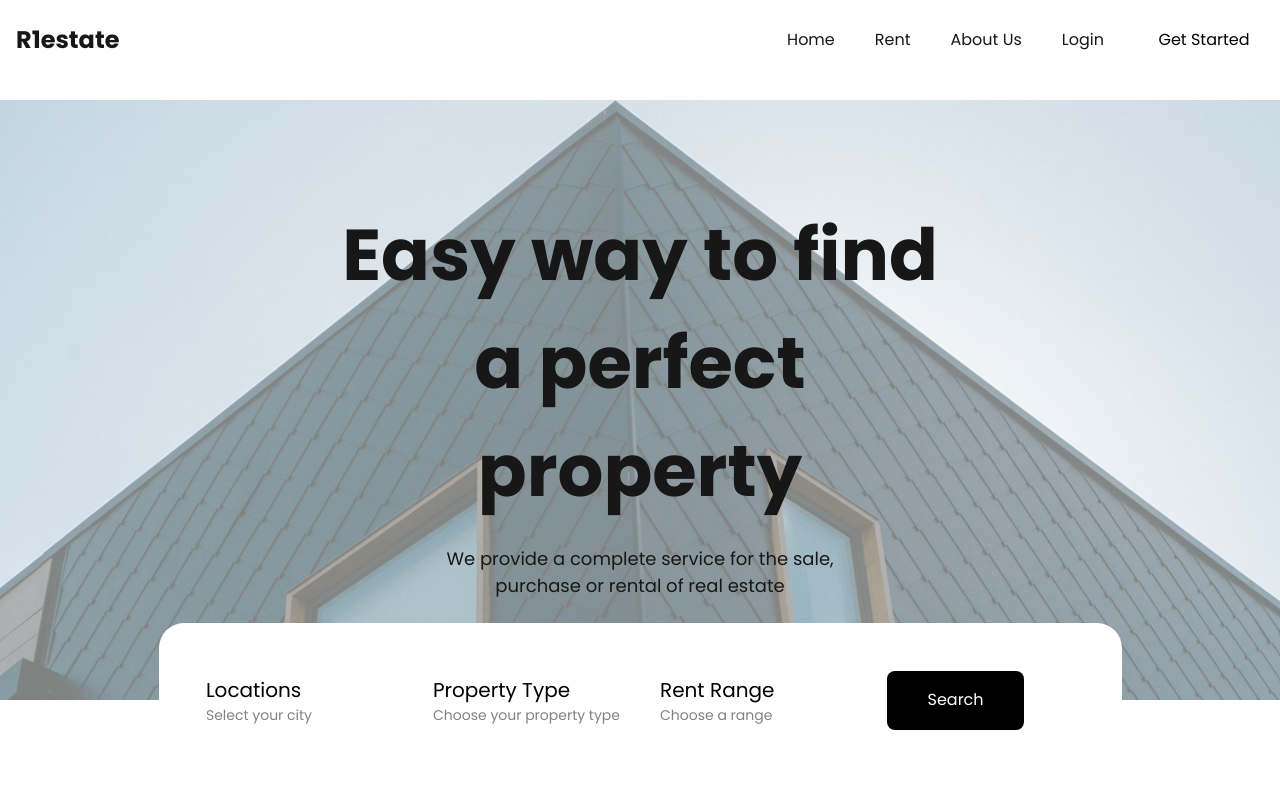
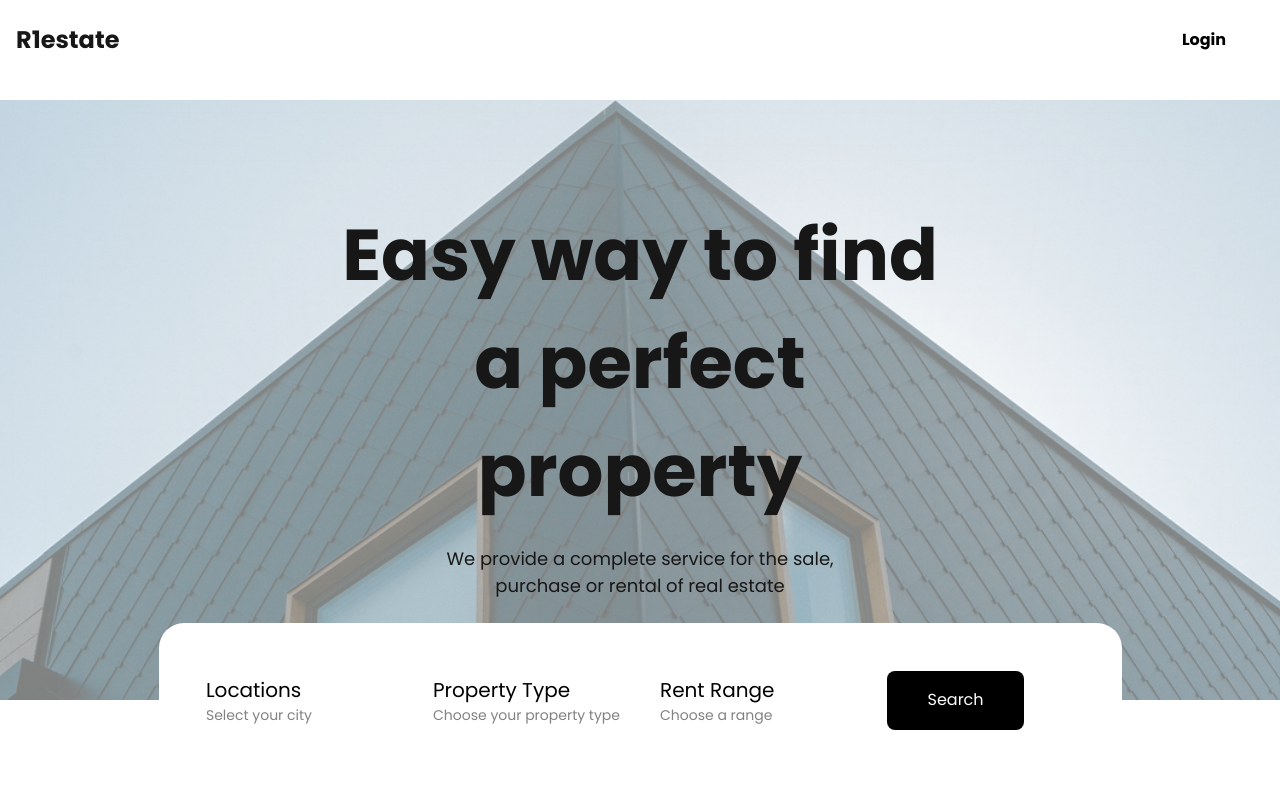
Before and after one commit to muhammadarii/RiPlaylist, a Next.js app: page / in a window 1280 px wide. Shown: the top 800 px of the page. Built offline with nearby package versions, Linux system fonts and the light colour scheme.

Commit message:
feat: Enhance Navbar with scroll effect and update link labels

```diff
--- a/src/components/parts/Navbar.tsx
+++ b/src/components/parts/Navbar.tsx
@@ -1,29 +1,59 @@
 import Link from "next/link";
+import { useEffect, useState } from "react";
 
 const navLinks = [
   { href: "/", label: "Home" },
   { href: "/", label: "Rent" },
   { href: "/about-us", label: "About Us" },
-  { href: "/signin", label: "Login" },
+  { href: "/contact", label: "Contact" },
 ];
 
 const Navbar = () => {
+  const [scrolled, setScrolled] = useState(false);
+
+  useEffect(() => {
+    const handleScroll = () => {
+      if (window.scrollY > 10) {
+        setScrolled(true);
+      } else {
+        setScrolled(false);
+      }
+    };
+
+    window.addEventListener("scroll", handleScroll);
+    return () => window.removeEventListener("scroll", handleScroll);
+  }, []);
+
   return (
-    <nav className="w-full fixed flex justify-between items-center p-4 mx-auto container z-50">
+    <nav
+      className={`w-full fixed flex justify-between items-center p-4 mx-auto container z-50 transition-all duration-300 ${
+        scrolled ? "bg-black/80 backdrop-blur-sm" : "bg-transparent"
+      }`}
+    >
       <Link href="/">
         <h1 className="font-bold text-2xl">R1estate</h1>
       </Link>
       <div className="flex gap-10 font-medium items-center">
         {navLinks.map(({ href, label }) => (
-          <Link key={label} href={href}>
+          <Link
+            key={label}
+            href={href}
+            className={`hover:text-gray-300 transition-colors ${
+              scrolled ? "text-white" : "text-white"
+            }`}
+          >
             {label}
           </Link>
         ))}
         <Link
-          href="/"
-          className="bg-white w-30 h-12 flex justify-center items-center rounded-xl text-black"
+          href="/signin"
+          className={`w-30 h-12 flex justify-center items-center rounded-xl transition-colors ${
+            scrolled
+              ? "bg-white text-black hover:bg-gray-200 font-semibold"
+              : "bg-white text-black hover:bg-gray-200 font-semibold"
+          }`}
         >
-          Get Started
+          Login
         </Link>
       </div>
     </nav>
```
